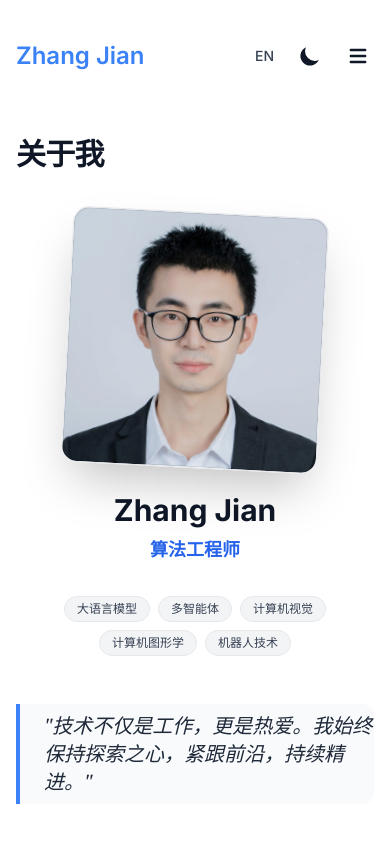
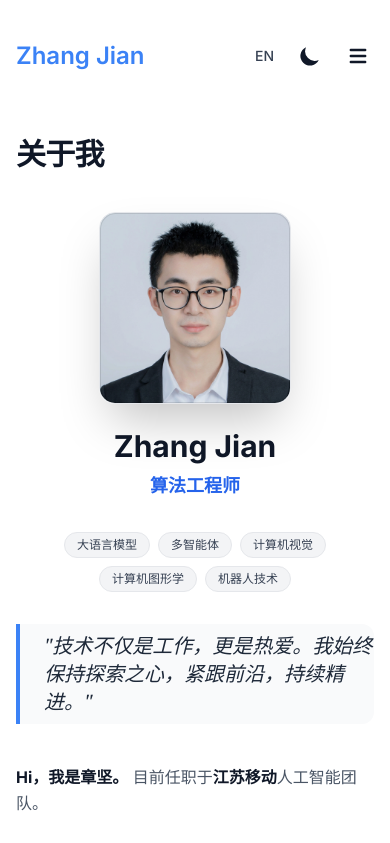
Before and after one commit to zhangjian94cn/Personal-Site, a Next.js app: page /about in a window 390 px wide. Shown: the top 843 px of the page. Built offline with nearby package versions, Linux system fonts and the light colour scheme.

Commit message:
fix: 修复移动端About页面布局重叠问题

```diff
--- a/src/app/about/page.tsx
+++ b/src/app/about/page.tsx
@@ -31,10 +31,10 @@ export default function AboutPage() {
         <h1 className="text-3xl font-extrabold leading-9 tracking-tight text-gray-900 dark:text-gray-100 sm:text-4xl sm:leading-10 md:text-6xl md:leading-14">
           {lang === 'zh' ? '关于我' : 'About Me'}
         </h1>
-        <div className="flex flex-col md:flex-row gap-12 items-start pt-8">
+        <div className="flex flex-col md:flex-row gap-8 md:gap-12 items-center md:items-start pt-8">
           {/* Avatar Section */}
-          <div className="md:w-1/3 flex flex-col items-center text-center sticky top-24">
-            <div className="relative w-64 h-64 rounded-2xl overflow-hidden mb-6 border border-gray-200 dark:border-gray-800 shadow-2xl rotate-3 hover:rotate-0 transition-transform duration-500">
+          <div className="w-full md:w-1/3 flex flex-col items-center text-center md:sticky md:top-24">
+            <div className="relative w-48 h-48 sm:w-56 sm:h-56 md:w-64 md:h-64 rounded-2xl overflow-hidden mb-6 border border-gray-200 dark:border-gray-800 shadow-2xl md:rotate-3 hover:rotate-0 transition-transform duration-500">
                {/* Use Next/Image if valid path, otherwise fallback to img tag for external/static */}
                <img
                  src={site.profile.avatar}
```
